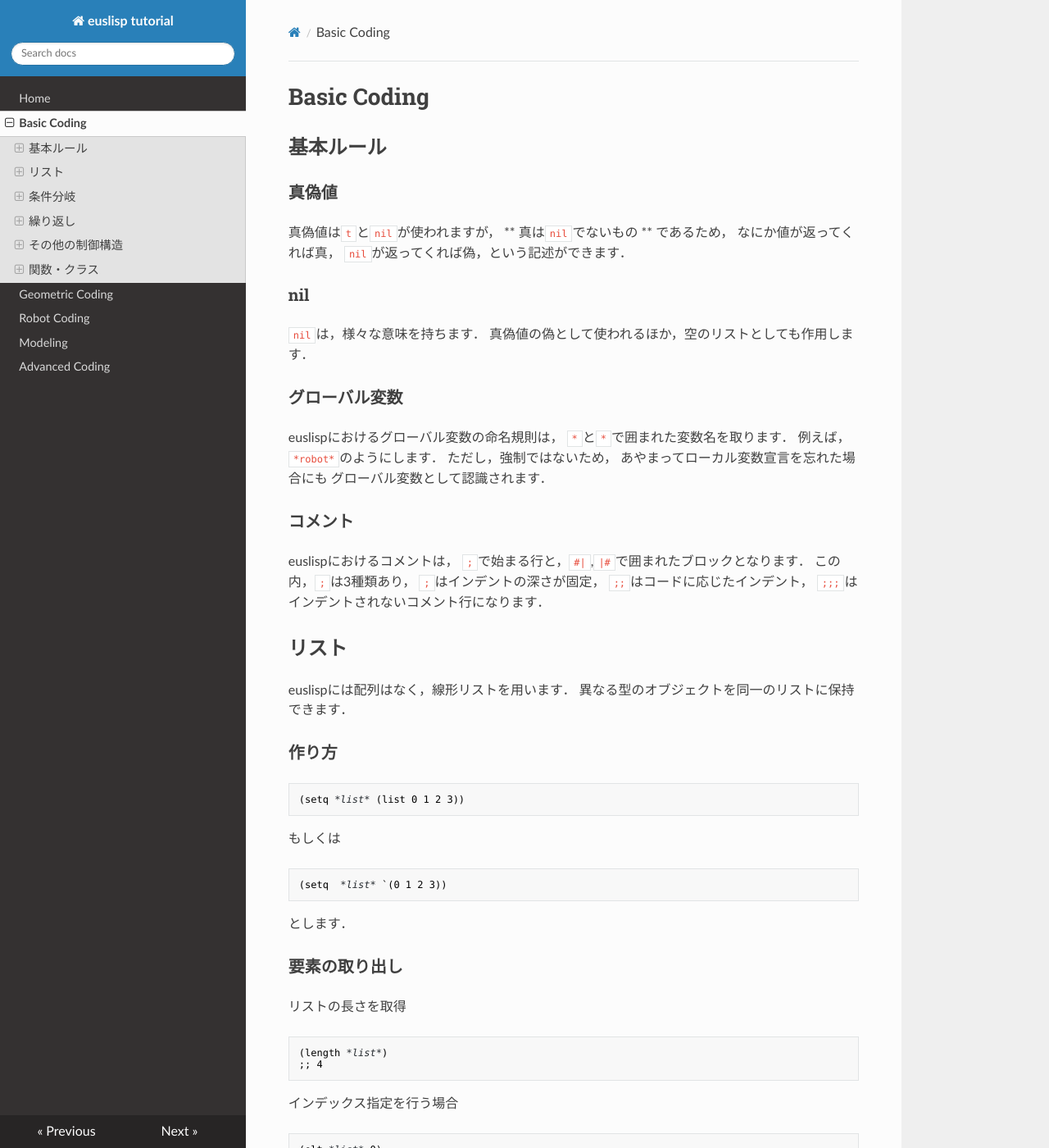
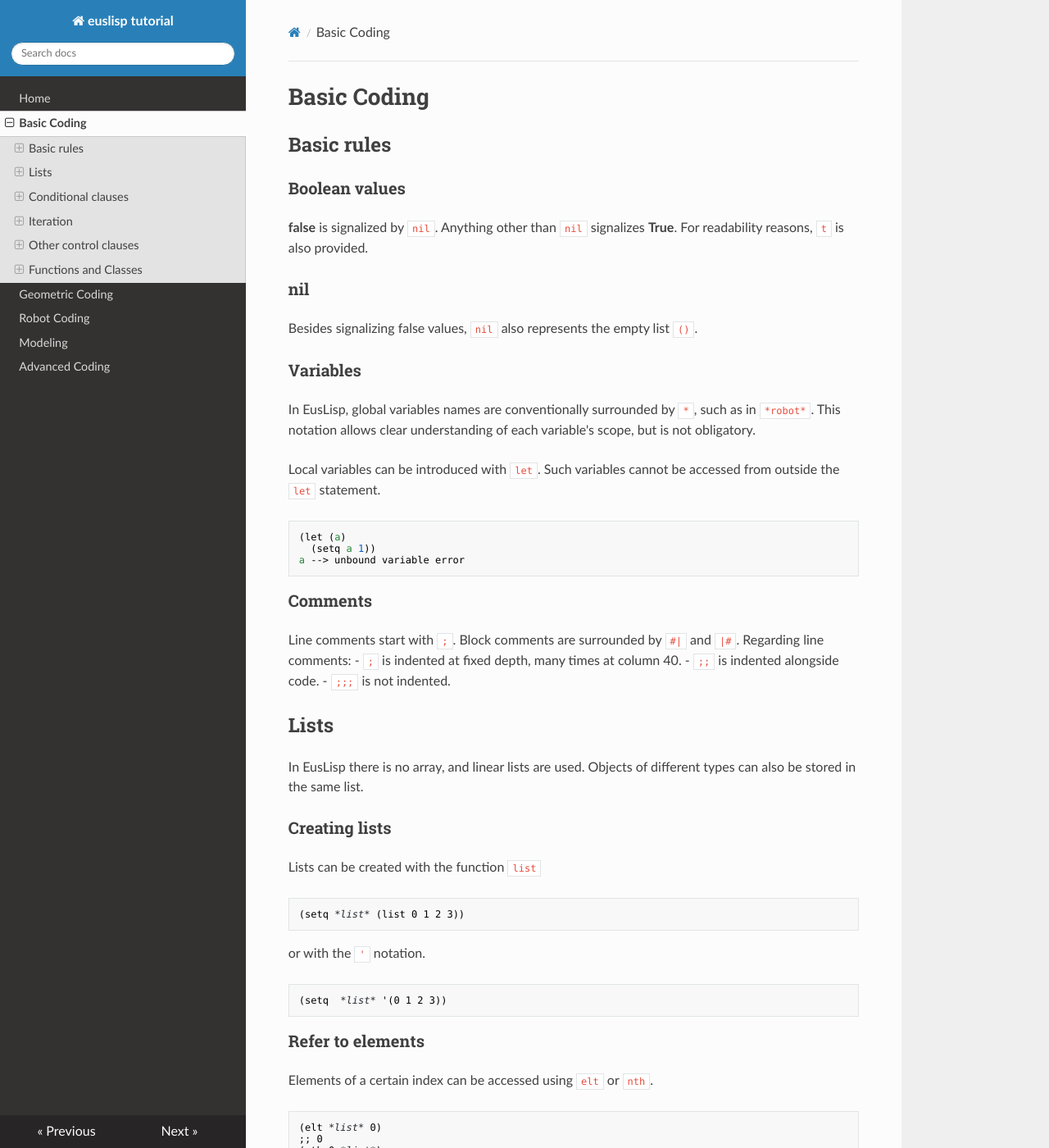
Before and after one commit to hyaguchijsk/euslisp_tutorial, an MkDocs documentation site: the page built from docs/basic_coding.md, in a window 1280 px wide and 1400 px high. Shown: the whole window at 82% size. Built offline with MkDocs 1.6.1, drawn with Linux system fonts in a browser that asks for light colours; nearby versions of some CDN libraries; old or Windows-style settings are respelled for this version of MkDocs; some of the changed text lies outside the part shown.

Commit message:
Index and basic_coding to english

````diff
--- a/docs/basic_coding.md
+++ b/docs/basic_coding.md
@@ -1,121 +1,121 @@
 # Basic Coding
 
-## 基本ルール
+## Basic rules
 
-### 真偽値
+### Boolean values
 
-真偽値は`t`と`nil`が使われますが，
-** 真は`nil`でないもの ** であるため，
-なにか値が返ってくれば真，
-`nil`が返ってくれば偽，という記述ができます．
-
+**false** is signalized by `nil`.
+Anything other than `nil` signalizes **True**.
+For readability reasons, `t` is also provided.
 
 ### nil
 
-`nil`は，様々な意味を持ちます．
-真偽値の偽として使われるほか，空のリストとしても作用します．
+Besides signalizing false values, `nil` also represents the empty list `()`.
 
+### Variables
 
-### グローバル変数
+In EusLisp, global variables names are conventionally surrounded by `*`, such as in `*robot*`.
+This notation allows clear understanding of each variable's scope, but is not obligatory.
 
-euslispにおけるグローバル変数の命名規則は，
-`*`と`*`で囲まれた変数名を取ります．
-例えば，`*robot*`のようにします．
-ただし，強制ではないため，
-あやまってローカル変数宣言を忘れた場合にも
-グローバル変数として認識されます．
+Local variables can be introduced with `let`. Such variables cannot be accessed from outside the `let` statement.
 
-### コメント
+```
+(let (a)
+  (setq a 1))
+a --> unbound variable error
+```
 
-euslispにおけるコメントは，
-`;`で始まる行と，`#|`,`|#`で囲まれたブロックとなります．
-この内，`;`は3種類あり，
-`;`はインデントの深さが固定，
-`;;`はコードに応じたインデント，
-`;;;`はインデントされないコメント行になります．
+### Comments
 
+Line comments start with `;`.
+Block comments are surrounded by `#|` and `|#`.
+Regarding line comments:
+- `;` is indented at fixed depth, many times at column 40.
+- `;;` is indented alongside code.
+- `;;;` is not indented.
 
-## リスト
+## Lists
 
-euslispには配列はなく，線形リストを用います．
-異なる型のオブジェクトを同一のリストに保持できます．
+In EusLisp there is no array, and linear lists are used.
+Objects of different types can also be stored in the same list.
 
-### 作り方
+### Creating lists
 
+Lists can be created with the function `list`
 ```
 (setq *list* (list 0 1 2 3))
 ```
 
-もしくは
+or with the `'` notation.
 
 ```
-(setq  *list* `(0 1 2 3))
+(setq  *list* '(0 1 2 3))
 ```
 
-とします．
 
-### 要素の取り出し
+### Refer to elements
 
-リストの長さを取得
+Elements of a certain index can be accessed using `elt` or `nth`.
+```
+(elt *list* 0)
+;; 0
+(nth 0 *list*)
+;; 0
+```
+
+The first element can be referred with `car`.
+```
+(car *list*)
+;; 0
+```
+
+`cdr` gives the list of all but the first element.
+```
+(cdr *list*)
+;; (1 2 3)
+```
+
+The last element can be referred with the following.
+```
+(car (last *list*))
+;; 3
+```
+
+The length of the list is given by `length`
 ```
 (length *list*)
 ;; 4
 ```
 
-インデックス指定を行う場合
+### Editing lists
+
+Lists can be joined with `append`.
 ```
-(elt *list* 0)
-;; 0
+(setq *newlist* (append *list* (list 4 5 6)))
+;; *newlist* is (0 1 2 3 4 5 6)
+;; *list* remains unaltered
 ```
 
-最初の要素を取り出す場合
-```
-(car *list*)
-;; 0
-```
+An element can be added with `push` (destructive) or `cons` (not destructive).
 
-最初の要素を除いたリストを取り出す場合
-```
-(cdr *list*)
-;; (1 2 3)
-```
-
-最後の要素を取り出す場合
-```
-(car (last *list*))
-;; 3
-```
-
-
-### 編集方法
-
-リストの結合
-```
-(setq *newlist* (append *list* (list 4 5 6)))
-;; *newlist* は (0 1 2 3 4 5 6)
-;; *list*は変化せず
-```
-
-リストへの要素追加(破壊的)
 ```
 (push -1 *list*)
 ;; (-1 0 1 2 3)
 ```
 
-リストからの要素取り出し(破壊的)
+`pop` takes the first element on the list destructively.
 ```
 (pop *list*)
-;; -1が 返ってくる
-;; *list* は (0 1 2 3)
+;; -1
+;; *list* becomes (0 1 2 3)
 ```
 
 
-## 条件分岐
+## Conditional clauses
 
 ### when
 
-`when`は，条件式が`nil`でない場合に
-中身が実行されます．
+`when` is executed when the condition is `non-nil`.
 
 ```
 (when condition
@@ -124,9 +124,7 @@ euslispには配列はなく，線形リストを用います．
 
 ### unless
 
-`unless`は`when`の逆です．
-条件式が`nil`の場合に
-中身が実行されます．
+`unless`is the opposite of `when`, being executed when the condition is `nil`.
 
 ```
 (unless condition
@@ -135,10 +133,10 @@ euslispには配列はなく，線形リストを用います．
 
 ### cond
 
-`cond`は，複数の条件分岐を続けて書くことができます．
+`cond` is used for if-else-if like statements.
 
 ```
-(setq *val* 0)  ;; 適宜変えて実行してください
+(setq *val* 0)  ;; Try out with different values
 
 (cond
  ((= *val* 0)
@@ -149,17 +147,12 @@ euslispには配列はなく，線形リストを用います．
   (print "default")))
 ```
 
-`cond`では上から順番に評価が行われます．
-S式の先頭の条件が`nil`でない場合，そのS式の中身が実行され，
-`nil`の場合は次のS式の条件が評価されます．
-最後に`t`を置くことで，
-すべての条件に当てはまらなかった場合を表現しています．
-
+In `cond` the first element of each s-expression is evaluated in order. If it is `non-nil` the rest of the s-expression is executed and `cond` exits; if it is `nil` the next s-expression condition is evaluated.
+In the above, the `t` condition is executed when all of the above conditions did not apply (i.e. \*val\* is different from 0 and 1).
 
 ### if
 
-euslispの`if`は条件式が真であるときは最初のS式が，
-偽であるときは次のS式が実行されます．
+`if` works like an if-else clause. If the condition is `non-nil` the first s-expression is executed, else the second one is executed.
 
 ```
 (if condition
@@ -167,46 +160,44 @@ euslispの`if`は条件式が真であるときは最初のS式が，
   (print "false"))
 ```
 
-この例では`condition`が`nil`でない場合にtrue，
-`nil`の場合にfalseが表示されます．
-`if`は単一のS式を実行するもののため，
-複数のS式を実行させる場合は`(progn )`で囲うなどの工夫が必要です．
-また`elseif`にあたるものがないため，複雑な制御構造を書けません．
-(C言語で言うところの三項演算子に近いものです．)
-そこで，条件分岐は主に前述の3つを使います．
+Because `if` only deals with single s-expressions, `progn` is used for evaluating multiple expressions in the same clause.
+```
+(if condition
+    (progn
+      (print "this")
+      (print " is ")
+      (print "true"))
+  (print "false"))
+```
 
-
-## 繰り返し
+## Iteration
 
 ### dotimes
 
-いわゆる`for`文です．
+Similar to the `for` statement.
 
 ```
 (dotimes (i 10)
   (print i))
 ```
 
-このようにすると，
-`i`が`0`から`9`まで変化しながら実行されます．
+In the above, `print` is executed fro `i` values from `0` to `9`.
 
 
 ### dolist
 
-いわゆる`foreach`文です．
+Similar to `foreach`.
 
 ```
 (dolist (i (list 0 1 2 3))
   (print i))
 ```
 
-とすると，
-`i`にはリストの先頭から順番に値が入ります．
-
+In the above, `i` takes the value of each element in the list, from the start.
 
 ### while
 
-条件式が`nil`でない間実行されます．
+Loops while the condition is `non-nil`.
 
 ```
 (setq i 0)
@@ -215,77 +206,59 @@ euslispの`if`は条件式が真であるときは最初のS式が，
   (setq i (+ 1 i)))
 ```
 
-とすると，`dotimes`の例とほぼ等価になります．
-(この例では，`i`はグローバル変数となります．)
+The above is similar to above `dotimes` example.
+(However, here `i` is a global variable)
 
 
 ### do-until-key
 
-`do-until-key`は特殊な繰返し文で，
-条件式を持たず，キー入力(enter)を割り込みとして受けると終了します．
+`do-until-key` is a special iteration form. Instead of evaluating a certain condition, it is executed until the Enter key is pressed.
 
 ```
 (do-until-key
  (print "press ENTER to stop"))
 ```
 
-とすると，Enterキーが押されるまで実行され続けます．
 
-
-## その他の制御構造
+## Other control clauses
 
 ### return
 
-`dotimes`,`dolist`,`while`から抜けるときは，
-`return`を使います．
+`return` is used to exit loops such as `dotimes`,`dolist`,`while`.
 
 ```
 (dotimes (i 10)
-  (when (= i 5) (return nil))
+  (when (= i 5) (return))
   (print i))
 ```
 
 ### return-from
 
-`return-from`は，ある名前で示されたブロック，
-関数やクラスメソッドから抜けるときに使われます．
-詳しくは後述します．
+`return-from` is used to exit a certain name block, such as ones signaled by a function or method.
+Details will be given afterwards.
 
 
-## 関数・クラス
+## Functions and Classes
 
-### 関数
+### Functions
 
-関数定義は`defun`で行います．
+Functions are defined with `defun`.
 
 ```
 (defun plus (a b)
   (+ a b))
 ```
 
-として，
+And called as follows.
 
 ```
 (plus 1 2)
 ```
 
-とすると`3`が返ってきます．
-**関数は最後に評価された値を返します．**
+The above is evaluates as `3`.
+**Functions return the last evaluated value.**
 
-
-ローカル変数は`let`を使って定義します．
-
-```
-(defun minus (a b)
-  (let (c)
-    (setq c (- a b))))
-```
-
-とすると，`let`外から`c`にアクセスすることはできません．
-また，`let`の中で複数のローカル変数を定義するときは，
-`()`の中に続けて記述してください．
-
-一方，強制的に関数を抜ける際には，前述の`return-from`を使います．
+Forced exit is done by `return-from`.
 
 ```
 (defun plus-minus (a b c)
@@ -295,60 +268,56 @@ euslispの`if`は条件式が真であるときは最初のS式が，
       (print "a < b, abort.")
       (return-from plus-minus nil))
     (setq e (- (+ a b) c))
-    e)  ;; letの返り値がe
+    e)  ;; let returns e
   )
 ```
-として，
+
+In the above, try out the differences between
 ```
 (plus-minus 1 2 3)
 ```
-と
+and
 ```
 (plus-minus 2 1 3)
 ```
-の違いを確かめてみてください．
-
 
 ### optional, key
 
-関数の引数にデフォルト値を与えることができます．
+It is possible to give default values for function arguments as follows.
 
 ```
 (defun negate (a &optional (b 0))
   (- b a))
 ```
-とすると，
+
+In the above, it is possible to use both
 ```
 (negate 10)
 ```
-と
+and
 ```
 (negate 10 5)
 ```
-のどちらも使えます．
 
+Similarly, definition using key arguments is as follows.
 ```
 (defun negate (a &key (b 0))
   (- b a))
 ```
-とすると，
-
+Which makes possible to use both
 ```
 (negate 10)
 ```
-と
+and
 ```
 (negate 10 :b 5)
 ```
-が使えます．
 
-どちらの場合も後ろの引数を省略できますが，
-`&optional`の場合は単純に引数を追加することで，
-`&key`の場合は引数の名前に`:`を追加して指定することで
-引数を与えることができます．
+Differently from `&optional`, it is necessary to give key arguments by using `:` followed by the variable name.
 
+### Classes
 
-### クラス
+Classes and member functions can be defined as follows.
 
 ```
 (defclass myclass
@@ -378,32 +347,30 @@ euslispの`if`は条件式が真であるときは最初のS式が，
   )  ;; defmethod
 ```
 
-クラス定義は，`defclass`を用います．
-`:super`に継承する元のクラスを指定します．
-ここでは`propertied-object`というクラスを使っています．
-`:slots`はメンバ変数です．
+In `defclass`, `:super` indicates the parent class, which will be inherited.
+Here the class `propertied-object` is used.
+Member variables are signalized by `:slots`.
 
-メソッド定義は`defmethod`で行います．
-書式は基本的に関数と同じです．
-`:init`がコンストラクタとなります．
-コンストラクタは最後に`self`を返します．
-その他のメソッドは`:`を先頭につけて定義していきます．
+Member functions are defined with `defmethod`, and have syntax similar to normal functions.
+`:init` is the constructor, which returns `self` i.e. the instance itself.
+Methods are defined with `:` followed by the method name.
 
+Class objects can be created with the following.
 
-クラスオブジェクトの作り方です．
 ```
 (setq *me* (instance myclass :init "John Smith" 30))
 ```
-とすると，オブジェクトが生成されます．
 
-このオブジェクトのメソッドをよんでみましょう．
+Methods are called by `send`.
+
 ```
 (send *me* :myname)
 ```
-とすると，先程与えた`"John Smith"`が返ってきます．
+
+The above returns `"John Smith"`.
 
 ```
 (send *me* :myname "Alan Smithee")
 ```
-とすると，メンバ変数`myname`に`"Alan Smithee"`が代入されます．
-このように，セッターとゲッターを同じメソッドで共有できます．
+The above replaces the member variable `myname` with `"Alan Smithee"`.
+This way, it is possible to use the same method for `set` and `get`.
````
Also changed, not shown: docs/index.md (+48 -70 lines).
